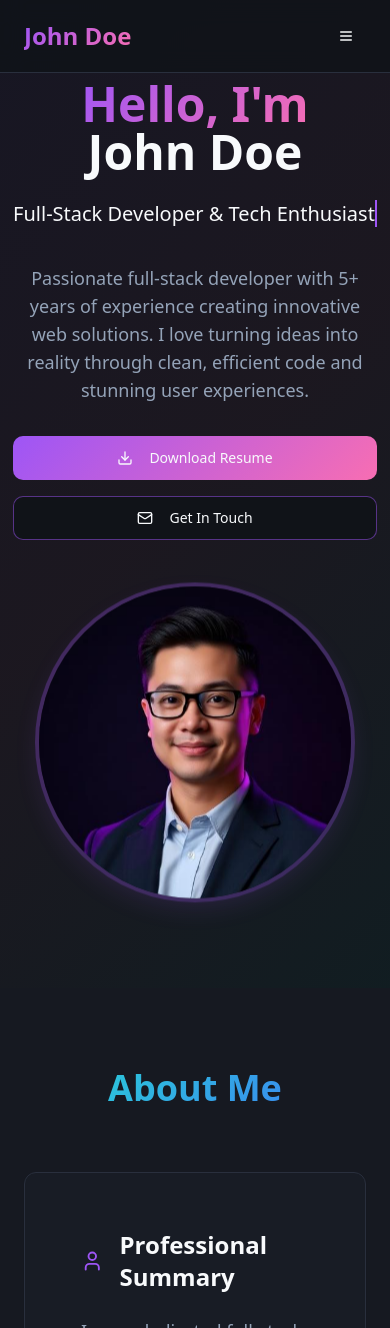
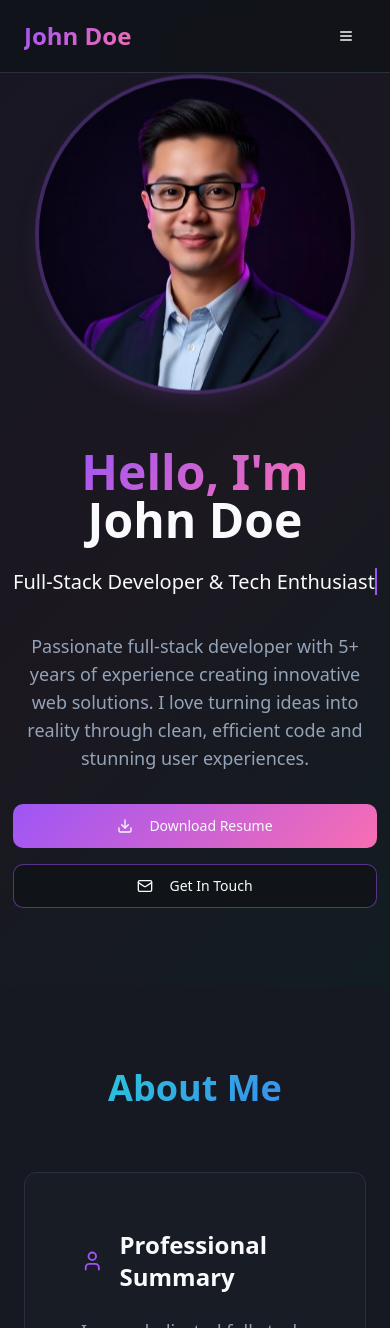
Before and after one commit to tchandrareddy21/tchandrareddy21.github.io, a React (Vite) app: page / in a window 390 px wide. Shown: the top 1328 px of the page. Built offline with nearby package versions, Linux system fonts and the light colour scheme.

Commit message:
Fix intro section layout
Reorder elements in the intro section for mobile and tablet views to display the image first, followed by the name and summary.

```diff
--- a/src/components/Portfolio.tsx
+++ b/src/components/Portfolio.tsx
@@ -238,7 +238,19 @@ const Portfolio = () => {
         <div className="absolute inset-0 gradient-hero opacity-50"></div>
         <div className="container mx-auto px-6 py-20 relative z-10">
           <div className="flex flex-col lg:flex-row items-center justify-between gap-12">
-            <div className="flex-1 text-center lg:text-left animate-fade-in-up">
+            <div className="flex-1 flex justify-center lg:justify-end animate-scale-in order-1 lg:order-2">
+              <div className="relative">
+                <div className="w-80 h-80 rounded-full overflow-hidden border-4 border-primary/30 shadow-card hover-glow animate-float">
+                  <img
+                    src={profilePhoto}
+                    alt="John Doe"
+                    className="w-full h-full object-cover"
+                  />
+                </div>
+                <div className="absolute -inset-4 rounded-full bg-gradient-primary opacity-20 blur-xl"></div>
+              </div>
+            </div>
+            <div className="flex-1 text-center lg:text-left animate-fade-in-up order-2 lg:order-1">
               <h1 className="text-5xl lg:text-7xl font-bold mb-6">
                 <span className="gradient-primary bg-clip-text text-transparent">
                   Hello, I'm
@@ -276,18 +288,6 @@ const Portfolio = () => {
                   <Mail className="mr-2 h-5 w-5" />
                   Get In Touch
                 </Button>
-              </div>
-            </div>
-            <div className="flex-1 flex justify-center lg:justify-end animate-scale-in">
-              <div className="relative">
-                <div className="w-80 h-80 rounded-full overflow-hidden border-4 border-primary/30 shadow-card hover-glow animate-float">
-                  <img
-                    src={profilePhoto}
-                    alt="John Doe"
-                    className="w-full h-full object-cover"
-                  />
-                </div>
-                <div className="absolute -inset-4 rounded-full bg-gradient-primary opacity-20 blur-xl"></div>
               </div>
             </div>
           </div>
```
